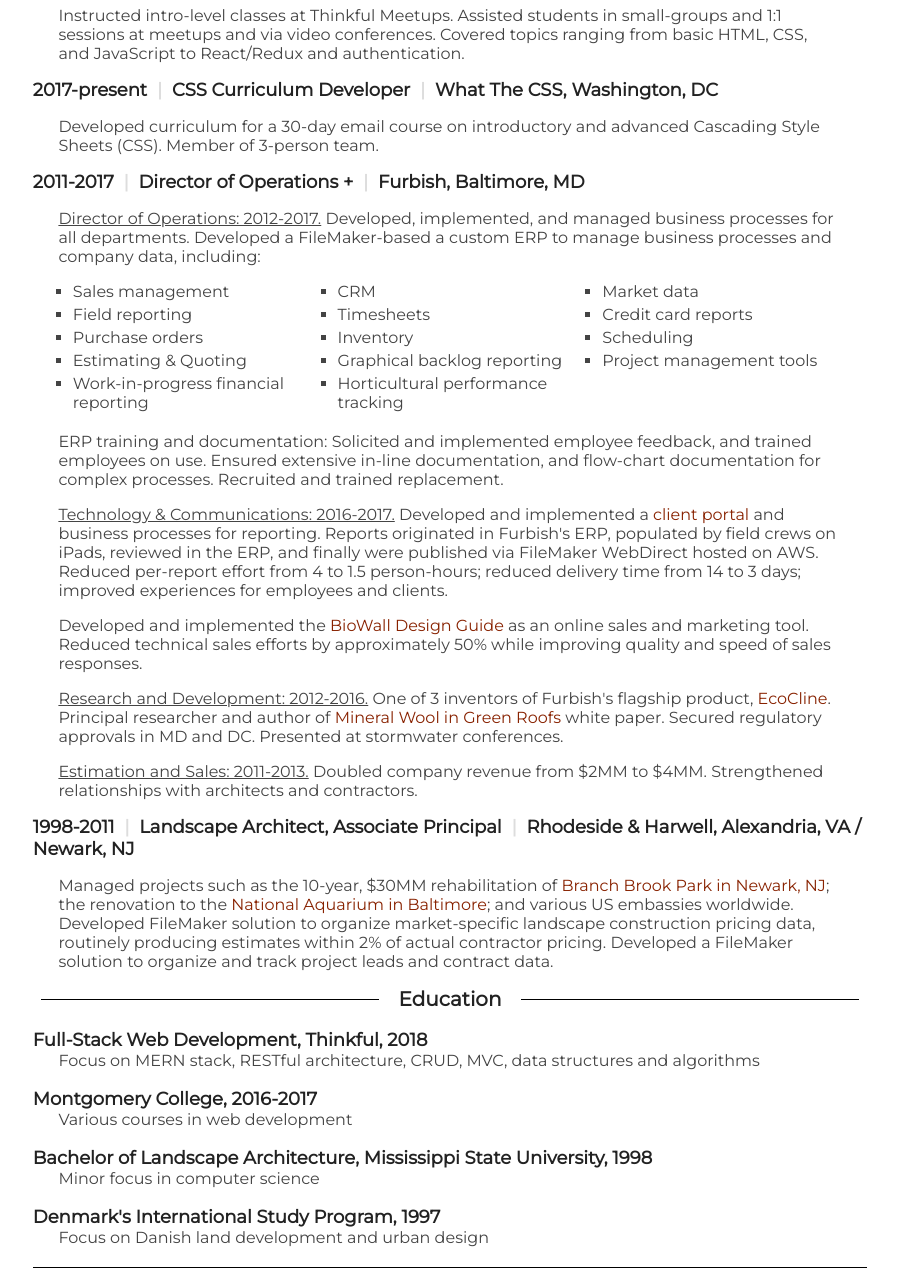
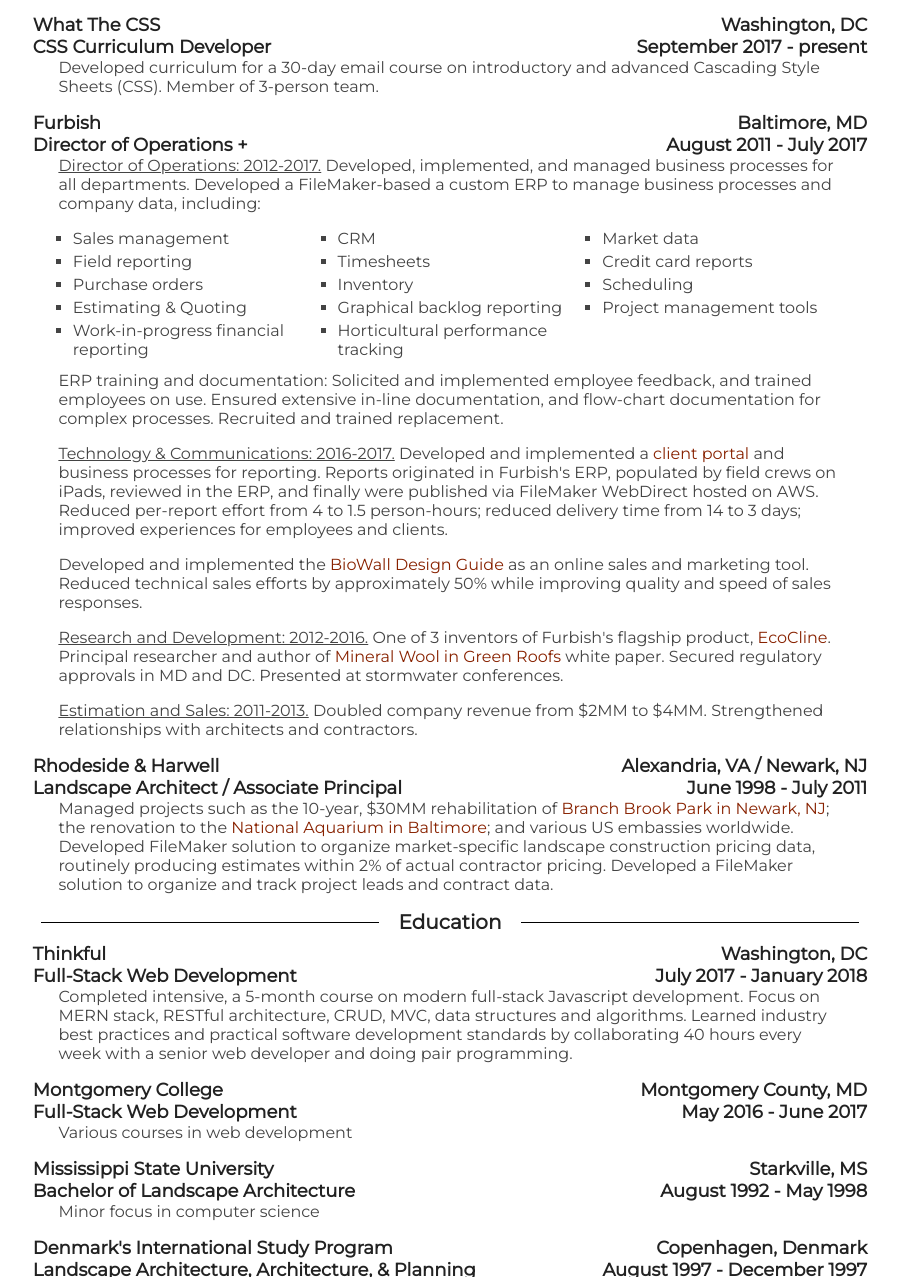
Before and after one commit to bradcgarner/resume, a plain HTML site: page index.html in a window 1280 px wide. Shown: the part 924-2201 px from the top of the page, without its empty margins (190-1089 px from the left). Drawn offline with Linux system fonts and the light colour scheme.

Commit message:
some reformatting

```diff
--- a/index.html
+++ b/index.html
@@ -234,7 +234,7 @@
 <main role="main">
 
 	<section class="skills">
-		<h1 class="sideLines"><span class="whiteBack">Skills</span></h1>
+		<h1 class="sideLines"><span class="whiteBack">Technical Skills</span></h1>
 		<h2>Full-Stack Web Development</h2>
 
 		<!-- bulleted paragraph -->
@@ -289,30 +289,58 @@
 	</section>
 	<section class="work">
 
-		<article class="pageBreakAfter">
+		<article class='moreSpaceOnPrint'>
 			<h1 class="sideLines"><span class="whiteBack">Experience</span></h1>
-			<h2>2017-2018 <div class="pipes"><span>|</span></div> Academic Projects <div class="pipes"><span>|</span></div> Thinkful, Washington, DC</h2>
-			<p><a href='http://bradgarner.com/#grswm'><em>Green Roof Stormwater Modeler.</em></a> Designed and built a program that accepts input of rooftop configuration and climate information, and outputs a detailed model of hydrologic performance, including downloadable hydrographs and event analyses.</p>
-			<p><a href='http://bradgarner.com/#codetogo'><em>codetogo</em></a> Designed and built a mobile-first application that quizzes users on coding skills using a spaced-repetition algorithm.</p>
-			<p><a href='http://bradgarner.com/#causeway'><em>CauseWay.</em></a> Designed and built an application that matches volunteers and charitable organizations.  Member of a 3-person team.</p>
+			<div class='flex-line'>
+        <div class='flex-item'>Academic Projects</div>
+        <div class='flex-item'>Washington, DC</div>
+      </div>
+      <div class='flex-line'>
+        <div class='flex-item'>Thinkful</div>
+        <div class='flex-item'>July 2017 - January 2018</div>
+      </div>
+			<p><a href='http://bradgarner.com/#grswm'><em>Green Roof Stormwater Modeler.</em></a> Designed and built a program that accepts input of rooftop configuration and climate information, and outputs a detailed model of hydrologic performance, including downloadable hydrographs and event analyses.<span class='printOnly'>  Learn more at bradgarner.com/#grswm.</span></p>
+			<p><a href='http://bradgarner.com/#codetogo'><em>codetogo</em></a> Designed and built a mobile-first application that quizzes users on coding skills using a spaced-repetition algorithm.<span class='printOnly'>  Learn more at bradgarner.com/#codetogo.</span></p>
+			<p><a href='http://bradgarner.com/#causeway'><em>CauseWay.</em></a> Designed and built an application that matches volunteers and charitable organizations.  Member of a 3-person team.<span class='printOnly'>  Learn more at bradgarner.com/#causeway.</span></p>
 		</article>
 
-		<article>
-			<h2>2017-present <div class="pipes"><span>|</span></div> Assistant Instructor / Junior Mentor <div class="pipes"><span>|</span></div> Thinkful, Washington, DC</h2>
+		<article class='moreSpaceOnPrint'>
+      <div class='flex-line'>
+        <div class='flex-item'>Thinkful</div>
+        <div class='flex-item'>Washington, DC</div>
+      </div>
+      <div class='flex-line'>
+        <div class='flex-item'>Assistant Instructor / Junior Mentor</div>
+        <div class='flex-item'>July 2017 - present</div>
+      </div>
 			<p>Instructed intro-level classes at Thinkful Meetups. Assisted students in small-groups and 1:1 sessions at meetups and via video conferences.  Covered topics ranging from basic HTML, CSS, and JavaScript to React/Redux and authentication.</p>
 		</article>
 
-		<article>
-			<h2>2017-present <div class="pipes"><span>|</span></div> CSS Curriculum Developer <div class="pipes"><span>|</span></div> What The CSS, Washington, DC</h2>
+		<article class='pageBreakAfter moreSpaceOnPrint'>
+      <div class='flex-line'>
+        <div class='flex-item'>What The CSS</div>
+        <div class='flex-item'>Washington, DC</div>
+      </div>
+      <div class='flex-line'>
+        <div class='flex-item'>CSS Curriculum Developer</div>
+        <div class='flex-item'>September 2017 - present</div>
+      </div>
 			<p>Developed curriculum for a 30-day email course on introductory and advanced Cascading Style Sheets (CSS).  Member of 3-person team.</p>
 		</article>
 
 		<article>
-			<h2>2011-2017 <div class="pipes"><span>|</span></div> Director of Operations + <div class="pipes"><span>|</span></div> Furbish, Baltimore, MD</h2>
+      <div class='flex-line'>
+        <div class='flex-item'>Furbish</div>
+        <div class='flex-item'>Baltimore, MD</div>
+      </div>
+      <div class='flex-line'>
+        <div class='flex-item'>Director of Operations +</div>
+        <div class='flex-item'>August 2011 - July 2017</div>
+      </div>
 
-			<p><span class="roleTitle">Director of Operations: 2012-2017.</span>  Developed, implemented, and managed business processes for all departments. Developed a FileMaker-based a custom ERP to manage business processes and company data, including:</p>
+			<p class='noBotMarginPrint'><span class="roleTitle">Director of Operations: 2012-2017.</span>  Developed, implemented, and managed business processes for all departments. Developed a FileMaker-based a custom ERP to manage business processes and company data, including:</p>
 			<div class="flexList">
-				<ul>
+				<ul class='erpList'>
 					<li>Sales management</li>
 					<li>CRM</li>
 					<li>Market data</li>
@@ -344,7 +372,14 @@
 
 
 		<article>
-			<h2>1998-2011 <div class="pipes"><span>|</span></div> Landscape Architect, Associate Principal <div class="pipes"><span>|</span></div> Rhodeside &amp; Harwell, Alexandria, VA / Newark, NJ</h2>
+      <div class='flex-line'>
+        <div class='flex-item'>Rhodeside &amp; Harwell</div>
+        <div class='flex-item'>Alexandria, VA / Newark, NJ</div>
+      </div>
+      <div class='flex-line'>
+        <div class='flex-item'>Landscape Architect / Associate Principal</div>
+        <div class='flex-item'>June 1998 - July 2011</div>
+      </div>
 			<!-- flexible paragraph -->
 			<p>
 				Managed projects such as the 10-year, $30MM rehabilitation of <a href="http://rhodeside-harwell.com/branch-brook-park/" target="_blank">Branch Brook Park in Newark, NJ</a>; the renovation to the <a href="http://rhodeside-harwell.com/national-aquarium/" target="_blank">National Aquarium in Baltimore</a>; and various US embassies worldwide.
@@ -357,13 +392,48 @@
 
 	<section class="education">
 		<h1 class="sideLines"><span class="whiteBack">Education</span></h1>
-		<h3>Full-Stack Web Development, Thinkful, 2018</h3>
-		<p>Focus on MERN stack, RESTful architecture, CRUD, MVC, data structures and algorithms</p>
-		<h3>Montgomery College, 2016-2017</h3>
+    <div class='flex-line'>
+      <div class='flex-item'>Thinkful</div>
+      <div class='flex-item'>Washington, DC</div>
+    </div>
+    <div class='flex-line'>
+      <div class='flex-item'>Full-Stack Web Development</div>
+      <div class='flex-item'>July 2017 - January 2018</div>
+    </div>
+		<p>
+      Completed intensive, a 5-month course on modern full-stack Javascript development.
+      <br class="breakMobile"><br class="breakMobile">Focus on MERN stack, RESTful architecture, CRUD, MVC, data structures and algorithms.
+      <br class="breakMobile"><br class="breakMobile">Learned industry best practices and practical software development standards by collaborating 40 hours every week with a senior web developer and doing pair programming.
+    </p>
+
+    <div class='flex-line'>
+      <div class='flex-item'>Montgomery College</div>
+      <div class='flex-item'>Montgomery County, MD</div>
+    </div>
+    <div class='flex-line'>
+      <div class='flex-item'>Full-Stack Web Development</div>
+      <div class='flex-item'>May 2016 - June 2017</div>
+    </div>
 		<p>Various courses in web development</p>
-		<h3>Bachelor of Landscape Architecture, Mississippi State University, 1998</h3>
+
+    <div class='flex-line'>
+      <div class='flex-item'>Mississippi State University</div>
+      <div class='flex-item'>Starkville, MS</div>
+    </div>
+    <div class='flex-line'>
+      <div class='flex-item'>Bachelor of Landscape Architecture</div>
+      <div class='flex-item'>August 1992 - May 1998</div>
+    </div>
 		<p>Minor focus in computer science</p>
-		<h3>Denmark's International Study Program, 1997</h3>
+
+    <div class='flex-line'>
+      <div class='flex-item'>Denmark's International Study Program</div>
+      <div class='flex-item'>Copenhagen, Denmark</div>
+    </div>
+    <div class='flex-line'>
+      <div class='flex-item'>Landscape Architecture, Architecture, &amp; Planning</div>
+      <div class='flex-item'>August 1997 - December 1997</div>
+    </div>
 		<p>Focus on Danish land development and urban design</p>
 	</section>
 
--- a/resume.css
+++ b/resume.css
@@ -10,6 +10,10 @@
 h1, h2, h3 {
 	font-size: 18px;
 	color: #222;
+}
+h2 {
+	margin-top: 8px;
+	margin-bottom: 8px;
 }
 /*Name*/
 header h1 {
@@ -66,7 +70,7 @@
 .contactItem {
 	margin-bottom: 5px;
 }
-.noVertMargin p {
+/* .noVertMargin p {
 	padding-bottom: 10px;
 }
 .noVertMargin p:not(:first-child) {
@@ -74,7 +78,7 @@
 }
 .noVertMargin p:not(:last-child) {
 	margin-bottom: 0;
-}
+} */
 a:link, a:active, a:visited {
 	text-decoration: none;
 	color: #820;
@@ -84,10 +88,14 @@
 	color: #820;
 }
 li {
-	margin-bottom: 0.5em;
+	margin-bottom: 0.25em;
 }
 ul {
 	list-style-type: square;
+}
+.skills ul {
+	margin-top: 8px;
+	margin-bottom: 8px;
 }
 .flexList {
 	width: 100%;
@@ -100,6 +108,8 @@
 }
 .flexList ul {
 	list-style-type: square;
+	margin-top: 8px;
+	margin-bottom: 8px;
 }
 .education h3 {
 	margin-bottom: 0;
@@ -113,6 +123,7 @@
 section p, article p, .education h3 {
 	margin-left: 2vw;
 	margin-right: 2vw;
+	margin-top: 0;
 }
 .roleTitle {
 	font-style: bold;
@@ -123,6 +134,20 @@
 }
 .pipes span {
 	display: none;
+}
+.flex-line {
+	display: flex;
+	flex-direction: column;
+	width: 100%;
+	justify-content: space-between;
+	margin-bottom: 0;
+}
+.flex-item {
+	display: flex;
+	font-size: 18px;
+	color: #222;
+	font-weight: bold;
+	margin-bottom: 0;
 }
 .contactPipe {
 	display: inline;
@@ -184,6 +209,10 @@
 	top: -250%;
 	border-radius: 10px 10px 0 10px;
 }
+
+.printOnly {
+	display: none;
+}
 /*~~~~~~~~~~~~~ START MEDIA ~~~~~~~~~~~~~~~~~~~*/
 
 /*Mobile-L or larger: lists as 2 columns*/
@@ -229,6 +258,9 @@
 		color: #ddd;
 		padding-left: 5px;
 		padding-right: 5px;
+	}
+	.flex-line {
+		flex-direction: row;
 	}
 	.flexList ul {
 		overflow: auto; /*do this instead of changing to inline blocks so we keep the bullets*/
@@ -278,4 +310,16 @@
 	li {
 		margin-bottom: 0.25em;
 	}
+	.printOnly {
+		display: inline;
+	}
+	.flex-item, h2 {
+		font-size: 16px;
+	}
+	.noBotMarginPrint, .erpList li {
+		margin-bottom: 0;
+	}
+	.moreSpaceOnPrint, .moreSpaceOnPrint p {
+		margin-top: 8px;
+	}
 }
```
